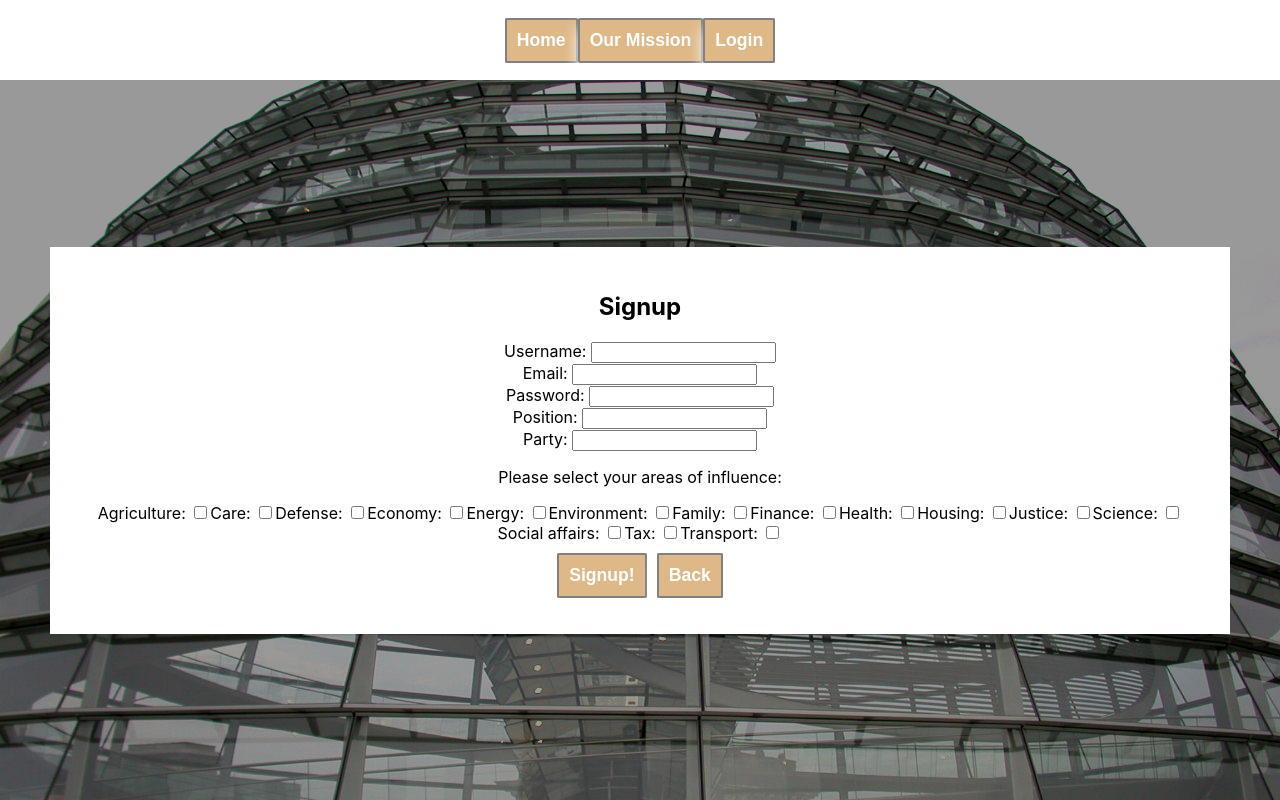
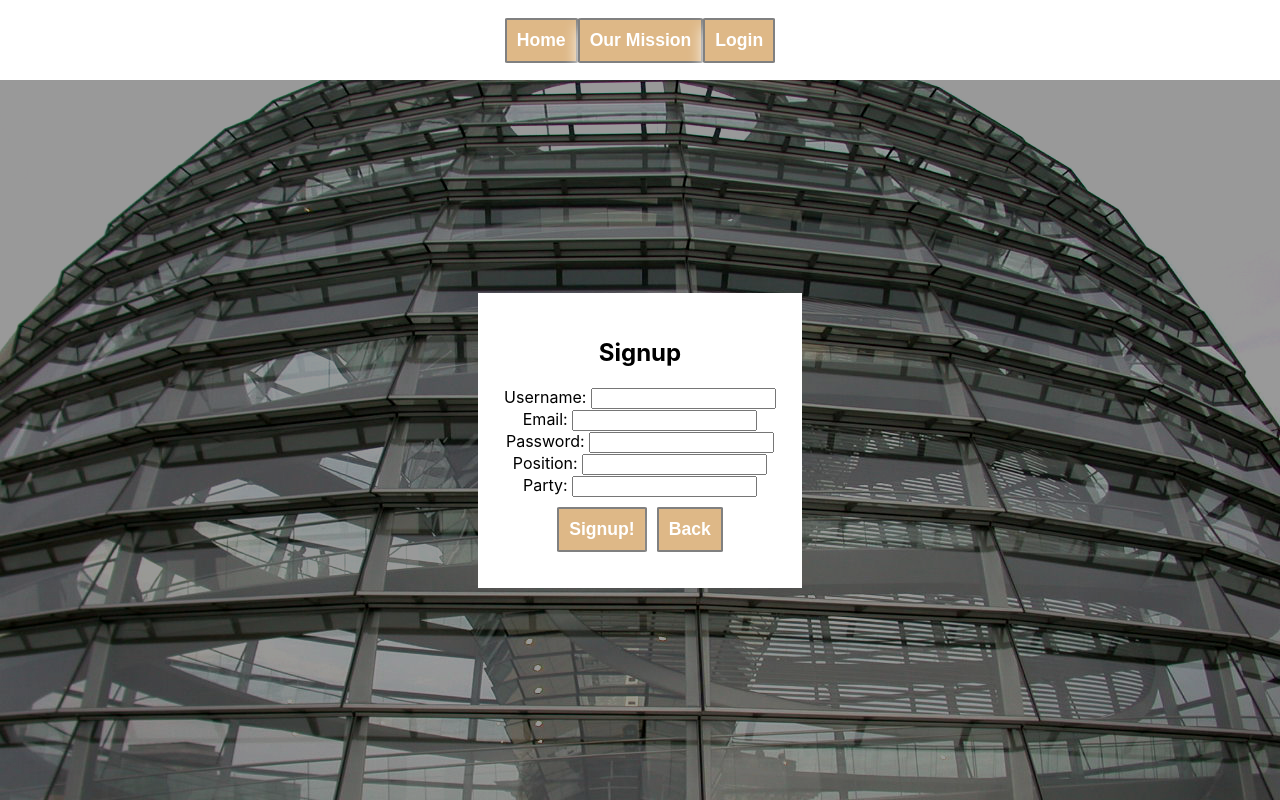
Before and after one commit to miob1781/lobby-hub-client, a React (Create React App) app: page /signup/politician in a window 1280 px wide. Built offline with nearby package versions, Linux system fonts and the light colour scheme.

Commit message:
make selected areas of influence pre-checked in edit form

```diff
--- a/src/components/CreateService.js
+++ b/src/components/CreateService.js
@@ -14,18 +14,18 @@ export function CreateService(props) {
         title: "",
         description: "",
         financialOffer: 0,
-        otherOffers: ""
+        otherOffers: "",
+        areasOfInfluence: []
     }
 
     const [formData, setFormData] = useState(initialFormData);
-    const [areasOfInfluence, setAreasOfInfluence] = useState([])
     const [errorMessage, setErrorMessage] = useState("");
 
-    const { title, description, financialOffer, otherOffers } = formData
+    const { title, description, financialOffer, otherOffers, areasOfInfluence } = formData
 
     const handleInputChange = (target, category) => {
-        setFormData(prevService => {
-            return { ...prevService, [category]: target.value }
+        setFormData(prevFormData => {
+            return { ...prevFormData, [category]: target.value }
         })
     }
 
@@ -34,9 +34,8 @@ export function CreateService(props) {
     useEffect(() => {
         if (createOrId !== "create") {
             axios.get(`${process.env.REACT_APP_URL}/services/${createOrId}`, { headers: { Authorization: `Bearer ${authToken}` } })
-                .then(response => {
-                    setFormData(response.data)
-                })
+                .then(({data}) => {
+                    setFormData(data)                })
                 .catch(err => {
                     console.log("An error has occurred while loading service:", err)
                 })
@@ -109,7 +108,9 @@ export function CreateService(props) {
                         /></label>
                     </div>
                     <div className="inputContainer">
-                        <KeywordsList setAreasOfInfluence={setAreasOfInfluence} />
+                        {areasOfInfluence.length > 0 &&
+                        <KeywordsList areasOfInfluence={areasOfInfluence} setFormData={setFormData} />
+                        }
                     </div>
                     <div className="link end-buttons">
                         <button>{createOrId !== "create" ? "Edit" : "Create"}</button>
--- a/src/components/KeywordsList.js
+++ b/src/components/KeywordsList.js
@@ -1,96 +1,56 @@
+const keywords = [
+    "agriculture",
+    "care",
+    "defense",
+    "economy",
+    "education",
+    "energy",
+    "environment",
+    "family",
+    "finance",
+    "foreign",
+    "health",
+    "housing",
+    "justice",
+    "science",
+    "social affairs",
+    "tax",
+    "transport"
+]
+
 export function KeywordsList(props) {
-    const {setAreasOfInfluence} = props;
+    const { areasOfInfluence, setFormData } = props;
 
     const handleCheckboxInput = ({target}) => {
-        setAreasOfInfluence(prevData => {
-            let keywords = [...prevData]
-            if (keywords.includes(target.value)){
-                keywords = keywords.filter(el => el !== target.value)
+        setFormData(prevData => {
+            const copy = {...prevData}
+            let keywordsArr = copy.areasOfInfluence
+            if (keywordsArr.includes(target.value)) {
+                keywordsArr = keywordsArr.filter(el => el !== target.value)
             } else {
-                keywords.push(target.value)
+                keywordsArr = [...keywordsArr, target.value]
             }
-            return keywords
+            return {...prevData, areasOfInfluence: keywordsArr}
         })
+    }
+
+    const renderKeywords = () => {
+        return keywords.map(keyword => (
+            <div key={keyword}>
+                <label>{keyword[0].toUpperCase() + keyword.slice(1)}: <input
+                    type="checkbox"
+                    value={keyword}
+                    onChange={handleCheckboxInput}
+                    defaultChecked={areasOfInfluence.includes(keyword)}
+                    /></label>
+            </div>
+        ))
     }
 
     return (
         <div>
-            <p>Please select your areas of influence:</p>
-            <label>Agriculture: <input
-                type="checkbox"
-                value="agriculture"
-                onChange={handleCheckboxInput}
-            /></label>
-            <label>Care: <input
-                type="checkbox"
-                value="care"
-                onChange={handleCheckboxInput}
-            /></label>
-            <label>Defense: <input
-                type="checkbox"
-                value="defense"
-                onChange={handleCheckboxInput}
-            /></label>
-            <label>Economy: <input
-                type="checkbox"
-                value="economy"
-                onChange={handleCheckboxInput}
-            /></label>
-            <label>Energy: <input
-                type="checkbox"
-                value="energy"
-                onChange={handleCheckboxInput}
-            /></label>
-            <label>Environment: <input
-                type="checkbox"
-                value="environment"
-                onChange={handleCheckboxInput}
-            /></label>
-            <label>Family: <input
-                type="checkbox"
-                value="family"
-                onChange={handleCheckboxInput}
-            /></label>
-            <label>Finance: <input
-                type="checkbox"
-                value="finance"
-                onChange={handleCheckboxInput}
-            /></label>
-            <label>Health: <input
-                type="checkbox"
-                value="health"
-                onChange={handleCheckboxInput}
-            /></label>
-            <label>Housing: <input
-                type="checkbox"
-                value="housing"
-                onChange={handleCheckboxInput}
-            /></label>
-            <label>Justice: <input
-                type="checkbox"
-                value="justice"
-                onChange={handleCheckboxInput}
-            /></label>
-            <label>Science: <input
-                type="checkbox"
-                value="science"
-                onChange={handleCheckboxInput}
-            /></label>
-            <label>Social affairs: <input
-                type="checkbox"
-                value="social affairs"
-                onChange={handleCheckboxInput}
-            /></label>
-            <label>Tax: <input
-                type="checkbox"
-                value="tax"
-                onChange={handleCheckboxInput}
-            /></label>
-            <label>Transport: <input
-                type="checkbox"
-                value="transport"
-                onChange={handleCheckboxInput}
-            /></label>
+            <p>Please select areas of influence:</p>
+            {renderKeywords()}
         </div>
     )
 }
--- a/src/components/Signup.js
+++ b/src/components/Signup.js
@@ -11,10 +11,9 @@ export function Signup(props) {
     const authToken = localStorage.getItem("authToken")
 
     const [formData, setFormData] = useState(user);
-    const [areasOfInfluence, setAreasOfInfluence] = useState([])
     const [errorMessage, setErrorMessage] = useState("");
 
-    const { _id, username, email, password, position, party, organization } = formData
+    const { _id, username, email, password, position, party, organization, areasOfInfluence } = formData
     let userData
     if (type === "lobbyist") {
         userData = { username, email, password, type, organization }
@@ -31,8 +30,8 @@ export function Signup(props) {
     const submitSignup = (event) => {
         event.preventDefault()
         axios.post(`${process.env.REACT_APP_URL}/auth/signup`, userData)
-            .then((res) => {
-                storeToken(res.data.authToken)
+            .then((response) => {
+                storeToken(response.data.authToken)
                 authenticateUser()
             })
             .then(() => {
@@ -47,9 +46,9 @@ export function Signup(props) {
     const submitUpdate = (event) => {
         event.preventDefault()
         axios.put(`${process.env.REACT_APP_URL}/auth/user/${_id}`, userData, {headers: {Authorization: `Bearer ${authToken}`}})
-            .then((res) => {
-                setUser(res.data)
-                setFormData(res.data)
+            .then(({data}) => {
+                setUser(data)
+                setFormData(data)
                 navigate('/')
             })
             .catch((error) => {
@@ -113,7 +112,8 @@ export function Signup(props) {
                         /></label>
                     </div>
                     <div className="inputContainer" style={{ display: type === "politician" ? "block" : "none" }}>
-                        <KeywordsList setAreasOfInfluence={setAreasOfInfluence} />
+                        {areasOfInfluence.length > 0 &&
+                        <KeywordsList areasOfInfluence={areasOfInfluence} setFormData={setFormData} />}
                     </div>
                     <div className="link end-buttons">
                         <button>{_id ? "Edit" : "Signup!"}</button>
```
